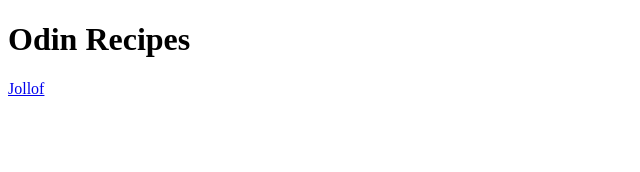
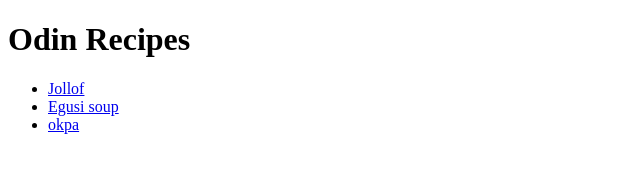
Before and after one commit to LuchiCynthia/odin-recipes, a plain HTML site: page index.html in a window 1280 px wide. Shown: the whole page, without its empty margins (0-640 px from the left). Drawn offline with Linux system fonts and the light colour scheme.

Commit message:
Add index.html

```diff
--- a/index.html
+++ b/index.html
@@ -7,6 +7,11 @@
 </head>
 <body>
     <h1>Odin Recipes</h1>
-    <a href="recipes/jollof.html">Jollof</a>
+    <ul>
+        <li><a href="recipes/jollof.html">Jollof</a></li>
+        <li><a href="recipes/egusi-soup.html">Egusi soup</a></li>
+        <li><a href="recipes/okpa.html">okpa</a></li>
+    </ul>
+
 </body>
 </html>
```
